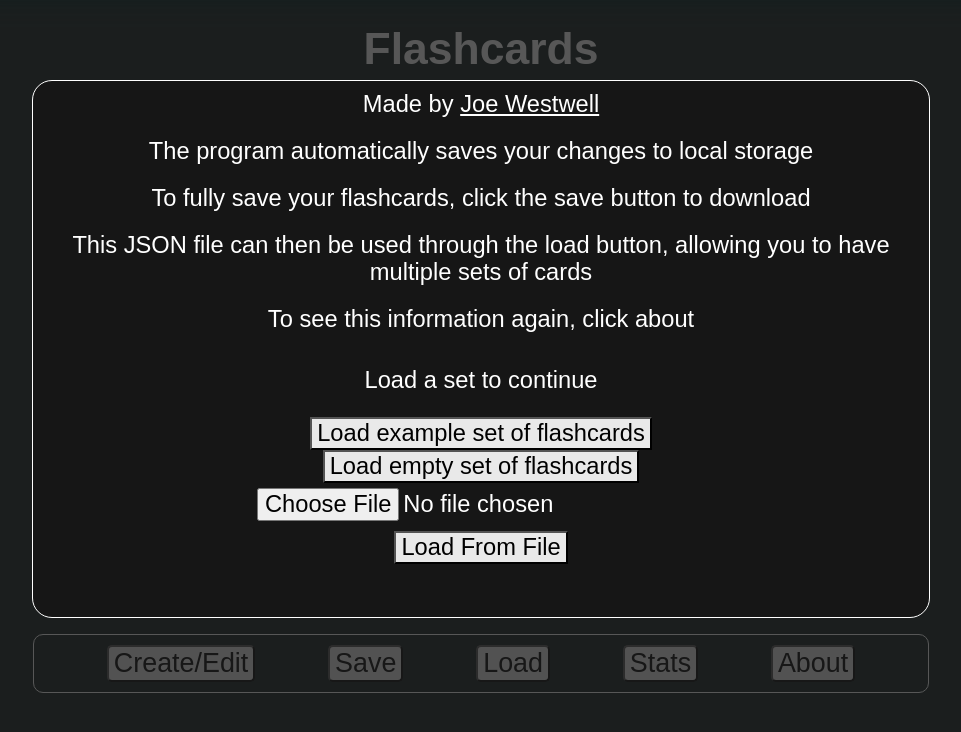
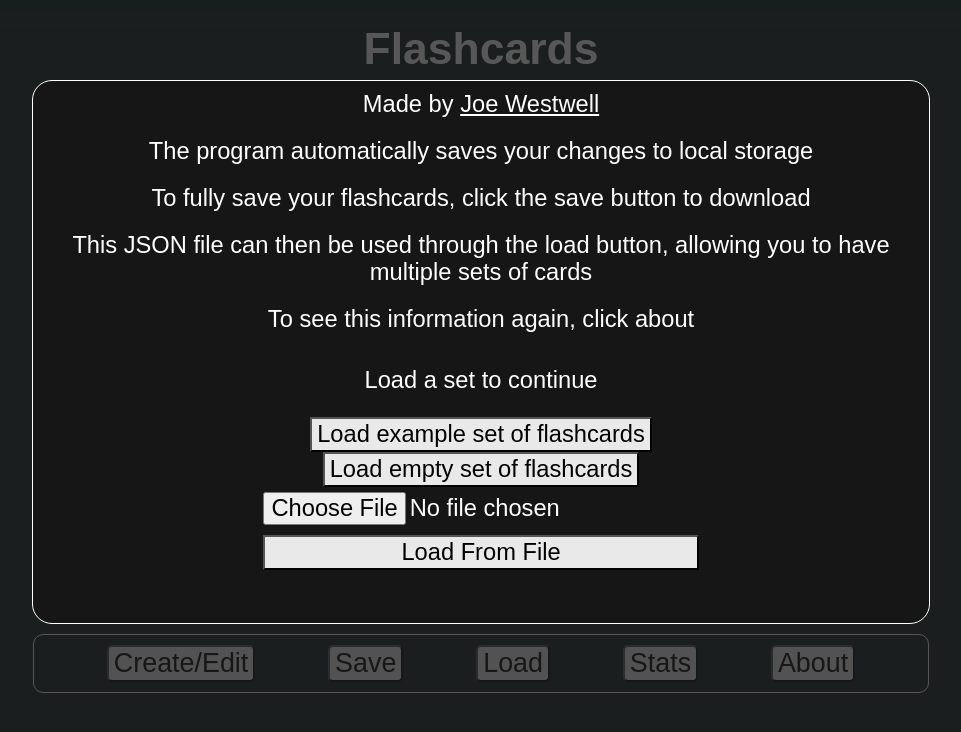
Before and after one commit to J-Wll/flashcards, a React (Vite) app: page / in a window 1280 px wide. Shown: the top 732 px of the page, without its empty margins (159-1120 px from the left). Built offline with nearby package versions, Linux system fonts and the light colour scheme.

Commit message:
Landmark element and CSS changes

```diff
--- a/index.html
+++ b/index.html
@@ -7,7 +7,7 @@
     <title>Flashcards</title>
   </head>
   <body>
-    <div id="root"></div>
+    <main id="root"></main>
     <script type="module" src="/src/main.jsx"></script>
   </body>
 </html>
--- a/src/css/FlashcardHandler.css
+++ b/src/css/FlashcardHandler.css
@@ -54,4 +54,5 @@
     display: block;
     align-self: center;
     margin: 5px;
+    width: 95%;
 }
--- a/src/css/Utility.css
+++ b/src/css/Utility.css
@@ -17,6 +17,9 @@ button {
     color: black;
     padding-left: 5px;
     padding-right: 5px;
+
+    /* tap target */
+    min-height: 35px;
 }
 
 .text-white {
```
